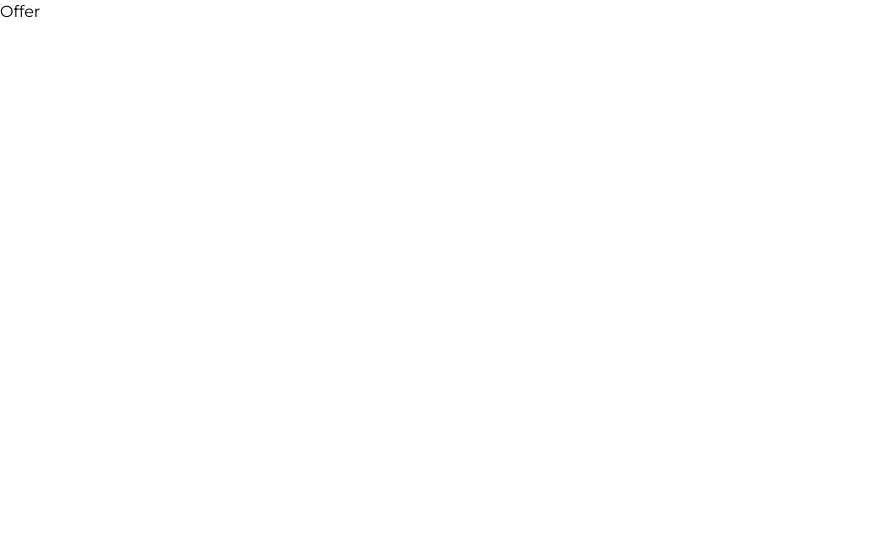
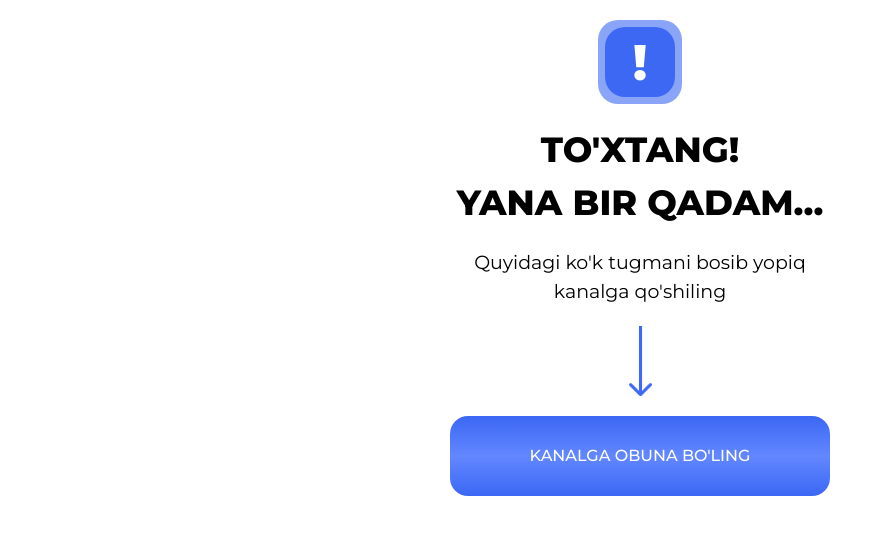
Before and after one commit to qAbdullajon/rus, a React (Vite) app: page /obuna in a window 1280 px wide. Shown: the top 534 px of the page, without its empty margins (0-893 px from the left). Built offline with nearby package versions, Linux system fonts and the light colour scheme.

Commit message:
asosiy qismi bo'ldi

```diff
--- a/src/pages/offer/index.jsx
+++ b/src/pages/offer/index.jsx
@@ -1,7 +1,30 @@
 import React from "react";
+import Vektor from "../../assets/vektor.png"; // Make sure the path to your image is correct
 
 const Offer = () => {
-  return <div>Offer</div>;
+  return (
+    <div className="flex justify-center my-5">
+      <div className="flex flex-col items-center w-full max-w-[400px] mx-3">
+        <div className="w-[84px] h-[84px] bg-[rgba(60,104,244,0.6)] flex justify-center items-center rounded-[20px]">
+          <p className="text-[50px] font-bold text-white w-[70px] h-[70px] bg-[#3c68f4] flex justify-center items-center rounded-[20px]">!</p>
+        </div>
+        <div>
+          <h3 className="text-[28px] py-5 min-[420px]:text-[35px] font-bold text-center">
+            TO'XTANG! <br />
+            YANA BIR QADAM...
+          </h3>
+          <p className="text-[19px] text-center">
+            Quyidagi ko'k tugmani bosib yopiq <br /> kanalga qo'shiling
+          </p>
+        </div>
+        {/* Corrected img tag */}
+        <img className="py-5" width={23} src={Vektor} alt="Vektor Image" />
+        <button onClick={() => (window.location.href = "https://t.me/+0X8yqblhQUdjNzM6")} className="uppercase bg-gradient-to-t from-[#3b67f4] via-[#6287ff] to-[#3b67f4] rounded-[18px] text-base text-white py-7 px-[80px] leading-normal font-medium">
+          Kanalga obuna bo'ling
+        </button>
+      </div>
+    </div>
+  );
 };
 
 export default Offer;
--- a/src/pages/register/index.jsx
+++ b/src/pages/register/index.jsx
@@ -7,7 +7,6 @@ import "react-phone-input-2/lib/bootstrap.css";
 import { FontAwesomeIcon } from "@fortawesome/react-fontawesome";
 import { faCopy } from "@fortawesome/free-solid-svg-icons";
 const apikey = import.meta.env.VITE_API_URL;
-console.log(apikey);
 
 const RegistrationForm = () => {
   const [fileList, setFileList] = useState([]);
```
Also changed, not shown: src/assets/vektor.png (added).
